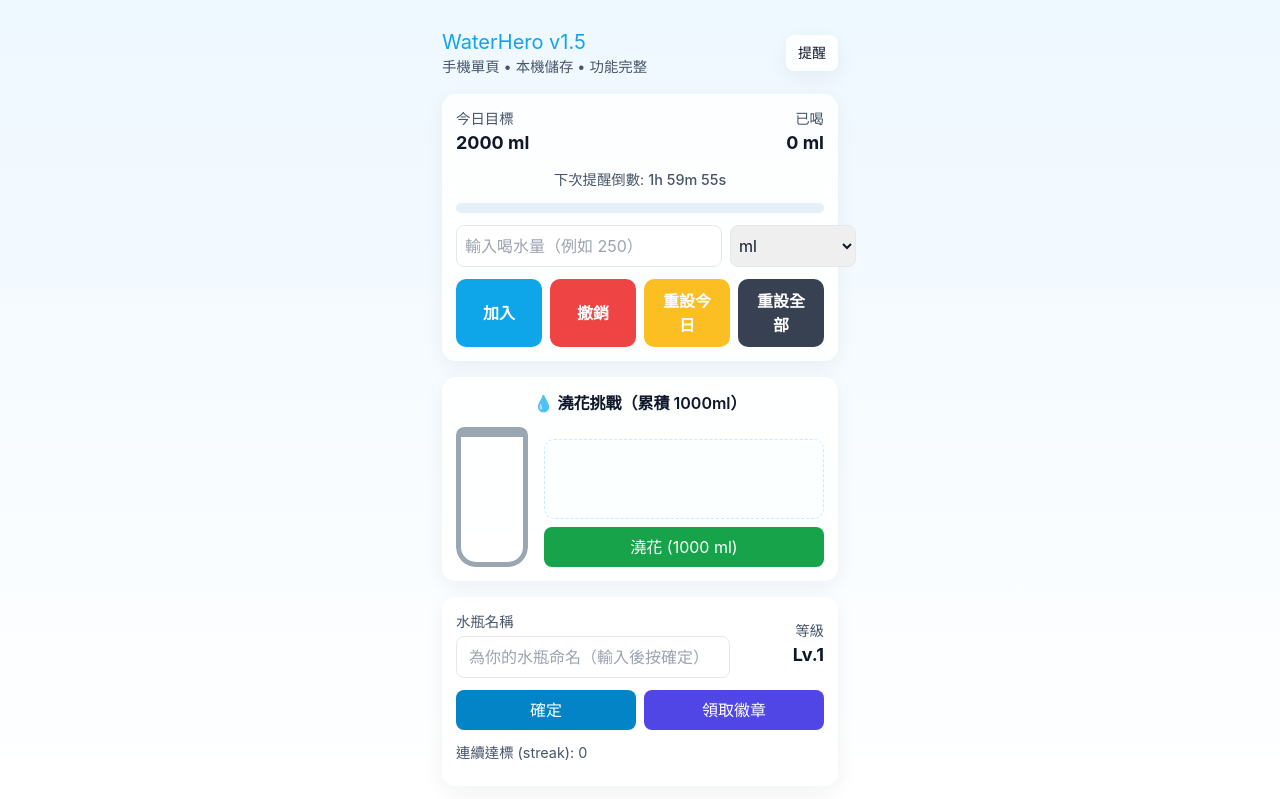
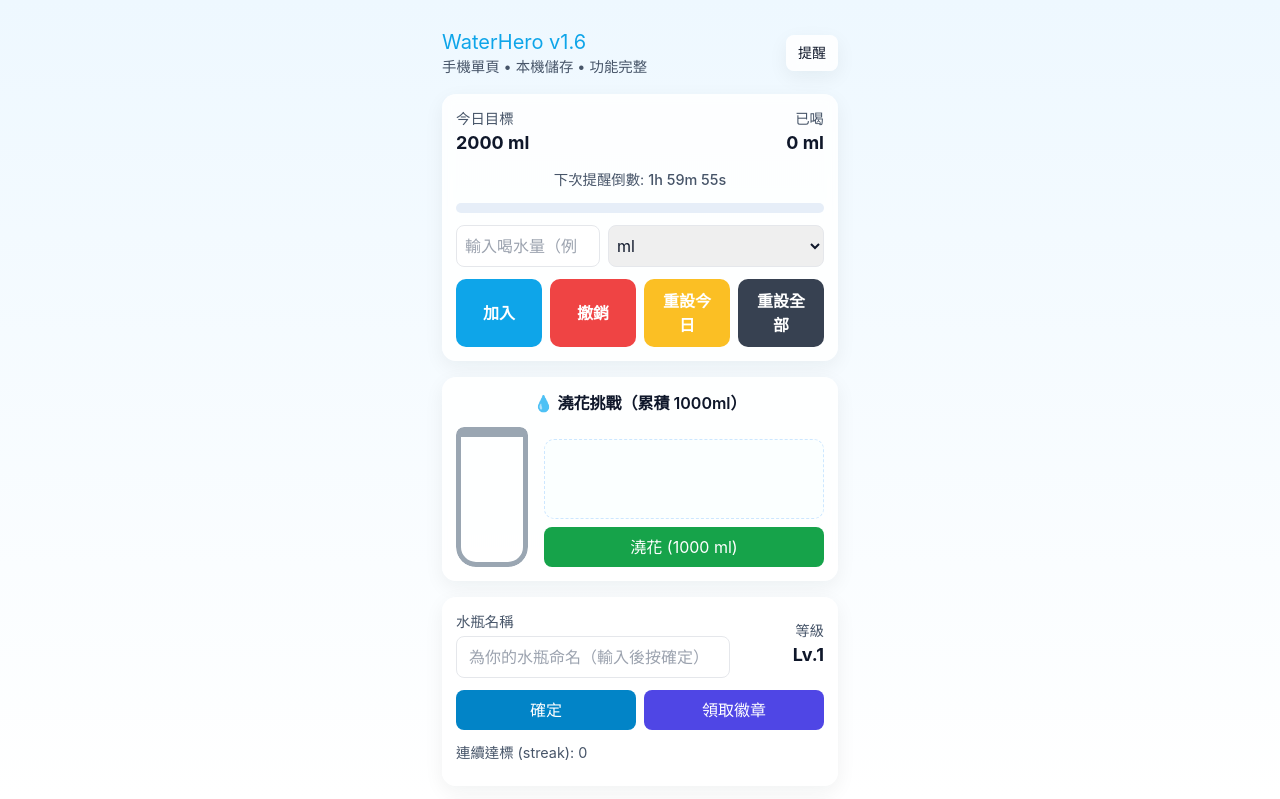
Before and after one commit to awabd9/Baby_Water, a plain HTML site: page index.html in a window 1280 px wide. Shown: the top 799 px of the page. Drawn offline with nearby package versions, Linux system fonts and the light colour scheme.

Commit message:
Update index.html

```diff
--- a/index.html
+++ b/index.html
@@ -3,7 +3,7 @@
 <head>
 <meta charset="utf-8" />
 <meta name="viewport" content="width=device-width,initial-scale=1,maximum-scale=1,user-scalable=no" />
-<title>WaterHero v1.5 — 每日喝水紀錄（手機單頁）</title>
+<title>WaterHero v1.6 — 每日喝水紀錄（手機單頁）</title>
 
 <!-- Tailwind CDN for quick styling -->
 <script src="https://cdn.tailwindcss.com"></script>
@@ -40,7 +40,7 @@
     <!-- Header -->
     <header class="flex items-center justify-between mb-4">
       <div>
-        <h1 class="text-xl">WaterHero v1.5</h1>
+        <h1 class="text-xl">WaterHero v1.6</h1>
         <div class="small">手機單頁 • 本機儲存 • 功能完整</div>
       </div>
       <div class="flex items-center gap-2">
@@ -67,8 +67,8 @@
         <div class="progress mb-3" aria-hidden="true"><div id="progressFill" class="fill"></div></div>
 
         <div class="flex gap-2 mb-3 w-full">
-            <input id="addInput" type="number" inputmode="numeric" placeholder="輸入喝水量（例如 250）" class="w-35 border rounded-lg px-2 py-2" />
-                <select id="unitSelect" class="w-25 border rounded-lg px-1 py-2">
+            <input id="addInput" type="number" inputmode="numeric" placeholder="輸入喝水量（例如 250）" class="w-36 border rounded-lg px-2 py-2" />
+                <select id="unitSelect" class="flex-1 border rounded-lg px-1 py-2">
                   <option value="ml">ml</option>
                   <option value="cup">杯（250ml）</option>
                 </select>
```
